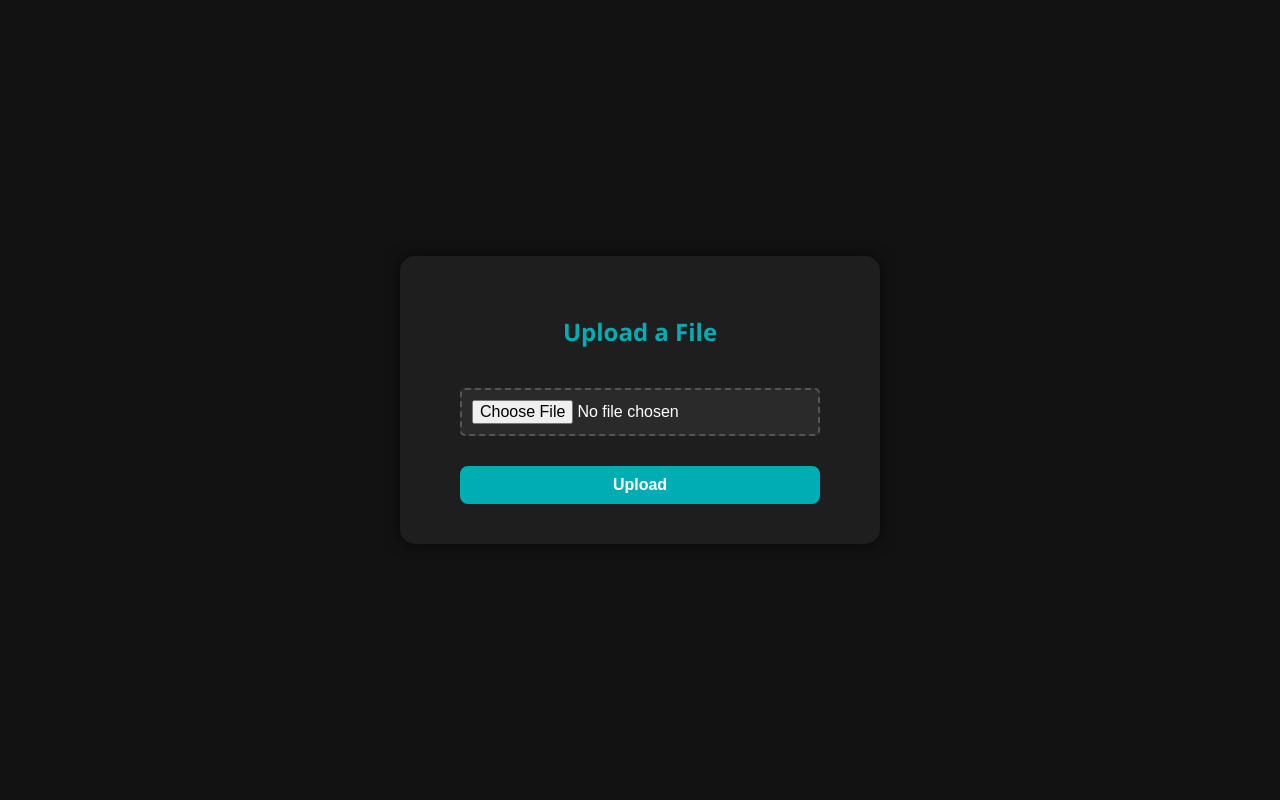
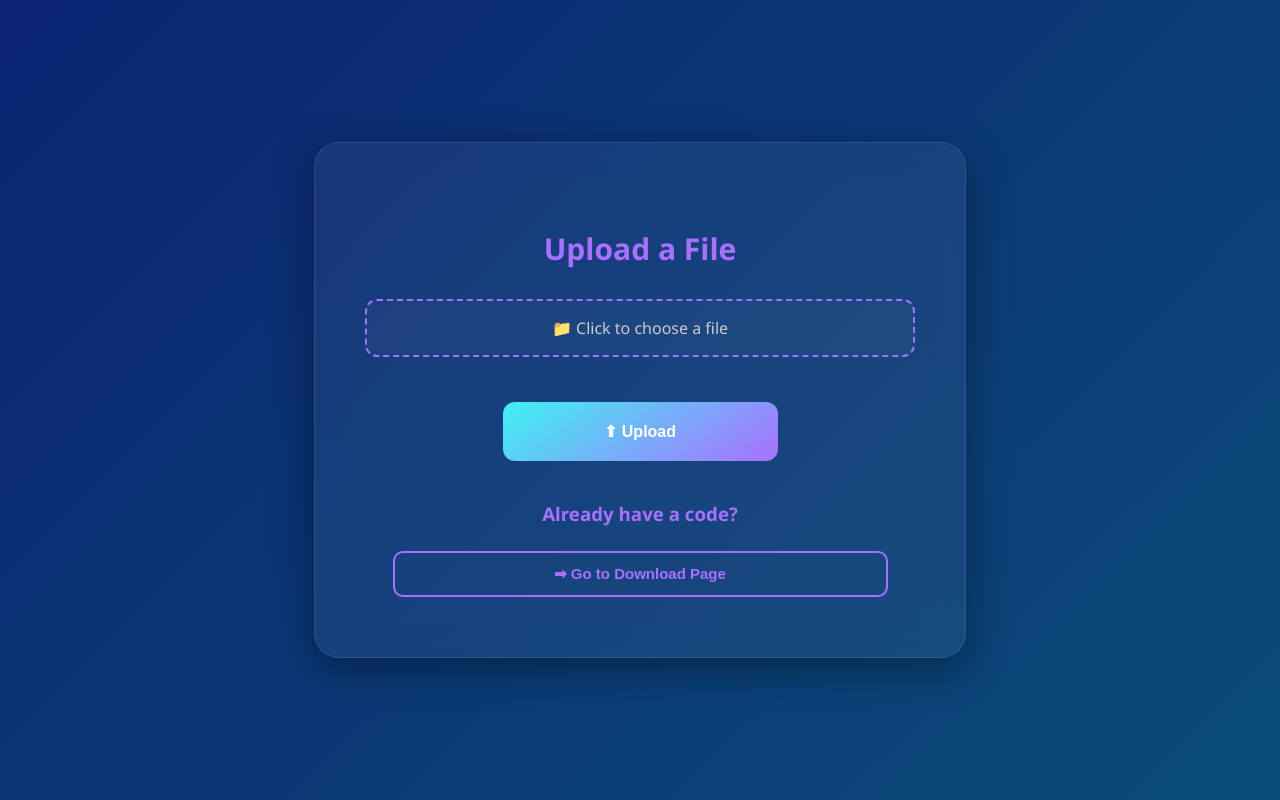
Before and after one commit to Pruthviraj404/fastdrop, a Flask app: page / in a window 1280 px wide. Run offline with Flask 3, Linux system fonts and the light colour scheme.

Commit message:
ui updates

```diff
--- a/templates/index.html
+++ b/templates/index.html
@@ -9,7 +9,7 @@
             margin: 0;
             padding: 0;
             font-family: 'Segoe UI', Tahoma, Geneva, Verdana, sans-serif;
-            background-color: #121212;
+            background: linear-gradient(135deg, #0b2473, #0a4c79);
             color: #fff;
             display: flex;
             justify-content: center;
@@ -18,65 +18,129 @@
         }
 
         .container {
-            background-color: #1e1e1e;
-            padding: 40px;
-            border-radius: 15px;
-            box-shadow: 0 0 15px rgba(0, 0, 0, 0.6);
+            background: rgba(255, 255, 255, 0.05);
+            backdrop-filter: blur(15px);
+            border: 1px solid rgba(255, 255, 255, 0.1);
+            padding: 60px 50px;
+            border-radius: 25px;
+            box-shadow: 0 10px 40px rgba(0, 0, 0, 0.4);
             text-align: center;
-            width: 400px;
+            width: 550px;
         }
 
         h2 {
-            margin-bottom: 25px;
-            color: #00adb5;
+            margin-bottom: 30px;
+            color: #a970ff;
+            font-size: 30px;
         }
 
-        input[type="file"] {
-            margin: 15px 0;
-            border: 2px dashed #555;
-            padding: 10px;
-            background-color: #2a2a2a;
-            color: #fff;
-            border-radius: 5px;
+        .file-upload-wrapper {
+            position: relative;
+            margin-bottom: 30px;
         }
 
-        button {
-            padding: 10px 20px;
-            background-color: #00adb5;
+        .file-upload-wrapper input[type="file"] {
+            position: absolute;
+            opacity: 0;
+            z-index: 10;
+            cursor: pointer;
+            height: 100%;
+            width: 100%;
+        }
+
+        .file-upload-label {
+            display: block;
+            border: 2px dashed #a970ff;
+            padding: 16px 20px;
+            border-radius: 12px;
+            background-color: rgba(255, 255, 255, 0.03);
+            cursor: pointer;
+            font-size: 16px;
+            color: #ccc;
+            transition: 0.3s ease;
+        }
+
+        .file-upload-label:hover {
+            background-color: rgba(169, 112, 255, 0.1);
+            color: #fff;
+        }
+
+        .upload-btn {
+            width: 50%;
+            padding: 20px;
+            background: linear-gradient(145deg, #3ff2f2, #a970ff);
             border: none;
             color: #fff;
             font-weight: bold;
-            border-radius: 8px;
+            border-radius: 12px;
             cursor: pointer;
-            transition: background-color 0.3s;
+            font-size: 16px;
+            transition: 0.3s ease;
         }
 
-        button:hover {
-            background-color: #01949d;
+        .upload-btn:hover {
+            background: linear-gradient(145deg, #6b2bd6, #9655ff);
+            transform: scale(1.03);
         }
 
         .code-box {
-            background-color: #2f2f2f;
-            color: #00ffcc;
-            padding: 10px;
-            margin: 20px 0;
-            border: 1px solid #00adb5;
-            border-radius: 8px;
+            background: linear-gradient(135deg, #3d2e59, #432f61);
+            color: #aaffee;
+            padding: 15px 20px;
+            margin-top: 30px;
+
+            border-radius: 12px;
+            font-size: 18px;
             font-weight: bold;
+            animation: glow 1.5s infinite alternate;
         }
 
-        a button {
-            margin-top: 10px;
-            width: 100%;
+        @keyframes glow {
+            from {
+                box-shadow: 0 0 5px #55faef;
+            }
+            to {
+                box-shadow: 0 0 15px #70ffe7;
+            }
         }
 
-        p {
+        p.info {
             color: #ccc;
+            font-size: 14px;
+            margin-top: 10px;
+        }
+
+        .download-section {
+            margin-top: 40px;
+        }
+
+        .download-section h3 {
+            color: #a970ff;
+            margin-bottom: 10px;
+        }
+
+        .download-section a button {
+            padding: 12px 22px;
+            background: transparent;
+            border: 2px solid #a970ff;
+            color: #a970ff;
+            font-weight: bold;
+            border-radius: 10px;
+            cursor: pointer;
+            font-size: 15px;
+            transition: 0.3s ease;
+        }
+
+        .download-section a button:hover {
+            background: #a970ff;
+            color: #fff;
+            transform: translateY(-2px);
         }
 
         p[style] {
-            color: red !important;
+            color: #ff6a6a !important;
             font-weight: bold;
+            margin-top: 15px;
         }
     </style>
 </head>
@@ -84,20 +148,26 @@
     <div class="container">
         <h2>Upload a File</h2>
         <form method="POST" enctype="multipart/form-data">
-            <input type="file" name="file" required>
-            <br>
-            <button type="submit">Upload</button>
+            <div class="file-upload-wrapper">
+                <input type="file" name="file" id="file" required>
+                <label for="file" class="file-upload-label">📁 Click to choose a file</label>
+            </div>
+            <button type="submit" class="upload-btn">⬆ Upload</button>
         </form>
 
         {% if code %}
             <div class="code-box">
-                Your File Code: {{ code }}
+                🔐 Your File Code: {{ code }}
             </div>
-            <p>Go to download page and enter this code to get your file.</p>
+            <p class="info">Use this code on the download page to retrieve your file.</p>
+        {% endif %}
+
+        <div class="download-section">
+            <h3>Already have a code?</h3>
             <a href="{{ url_for('download') }}">
-                <button>Go to Download Page</button>
+                <button>➡ Go to Download Page</button>
             </a>
-        {% endif %}
+        </div>
 
         {% with messages = get_flashed_messages() %}
             {% if messages %}
```
Also changed, not shown: templates/download.html (+101 -3 lines), uploads/5Q7MXW_graph2.png (deleted), uploads/8XJXF2_IMG-20250420-WA0001.jpg (deleted), uploads/NRIREW_graph2.png (deleted), 1 other file.
